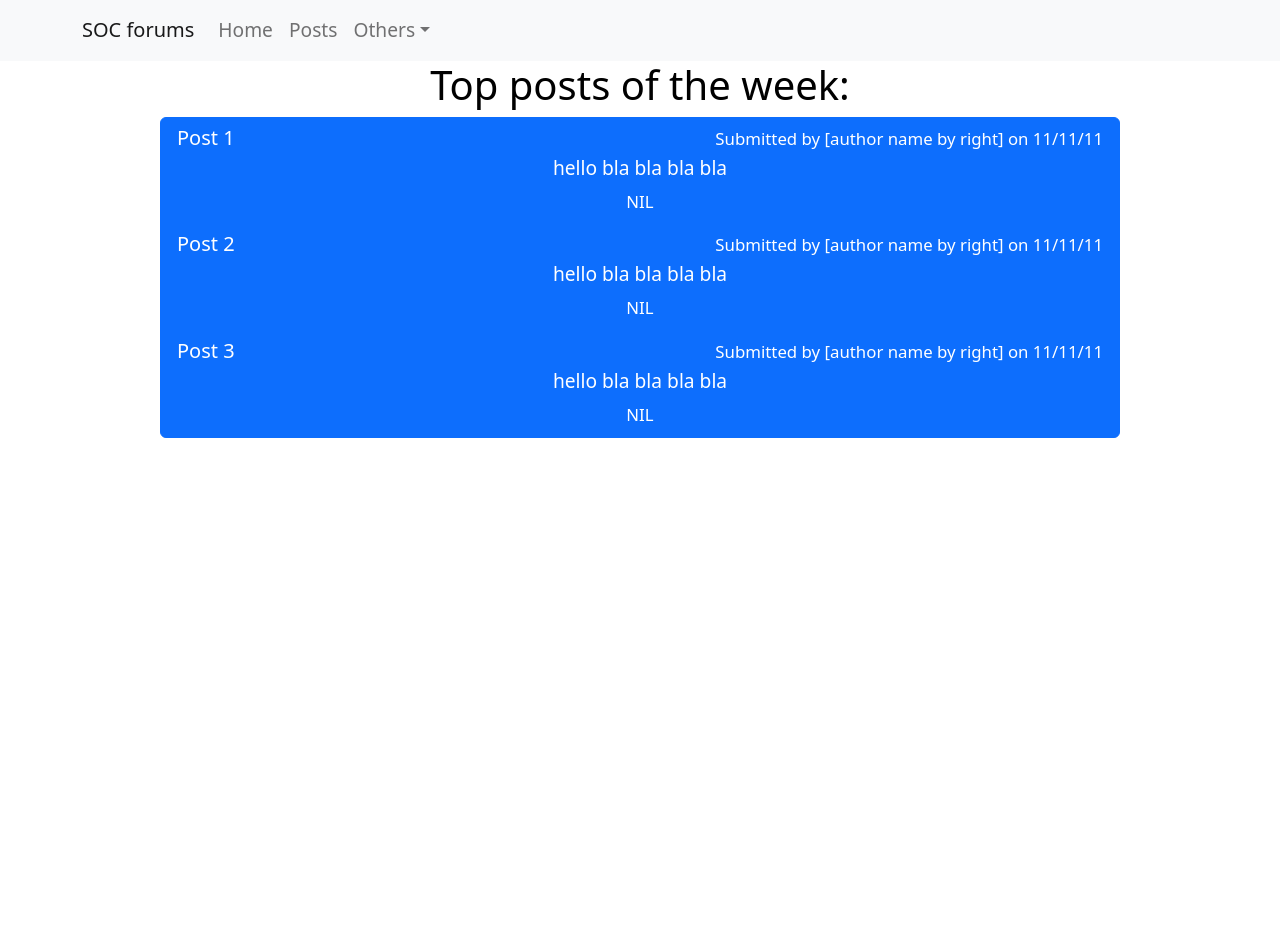
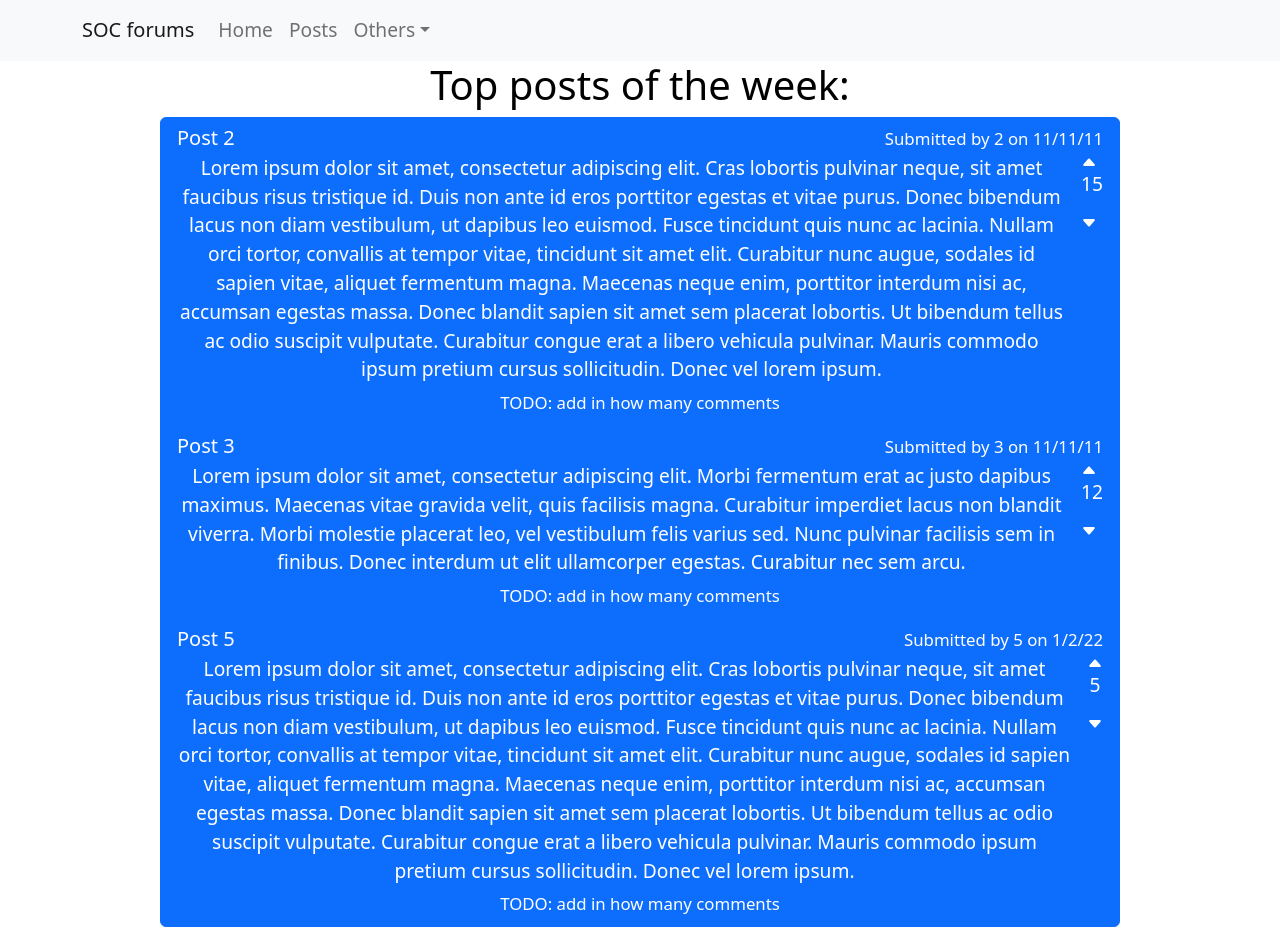
Before and after one commit to tanyunchao/cvwoBackend, a React (Create React App) app: page / in a window 1280 px wide. Before the commit the page ends 800 px from the top, so only its background shows below. Built offline with nearby package versions, Linux system fonts and the light colour scheme; data requests are answered from the project's data file.

Commit message:
added votes and sorted list to homepage

```diff
--- a/data/db.json
+++ b/data/db.json
@@ -2,24 +2,73 @@
     "posts": [
         {
             "id": 1,
+            "authorId": 1,
             "date": "11/11/11",
             "tags": "cs1010, cs1111, cs2222",
             "title": "Post 1",
-            "body": "hello bla bla bla bla"
+            "body": "Lorem ipsum dolor sit amet, consectetur adipiscing elit. Morbi lectus dui, consectetur in maximus vel, eleifend vel ipsum. Praesent gravida bibendum facilisis. Suspendisse facilisis quis est vitae dignissim. Integer eleifend enim vel est porttitor dignissim. In vitae est maximus, pellentesque magna cursus, laoreet dui. Mauris sem odio, interdum ac iaculis a, dignissim eget lorem. Ut malesuada mi suscipit dui ornare, id volutpat mauris sodales. Aliquam eros urna, suscipit eu nibh eu, porta pharetra augue.",
+            "votes": 0
         },
         {
             "id": 2,
+            "authorId": 2,
             "date": "11/11/11",
             "tags": "cs1010",
             "title": "Post 2",
-            "body": "hello bla bla bla bla"
+            "body": "Lorem ipsum dolor sit amet, consectetur adipiscing elit. Cras lobortis pulvinar neque, sit amet faucibus risus tristique id. Duis non ante id eros porttitor egestas et vitae purus. Donec bibendum lacus non diam vestibulum, ut dapibus leo euismod. Fusce tincidunt quis nunc ac lacinia. Nullam orci tortor, convallis at tempor vitae, tincidunt sit amet elit. Curabitur nunc augue, sodales id sapien vitae, aliquet fermentum magna. Maecenas neque enim, porttitor interdum nisi ac, accumsan egestas massa. Donec blandit sapien sit amet sem placerat lobortis. Ut bibendum tellus ac odio suscipit vulputate. Curabitur congue erat a libero vehicula pulvinar. Mauris commodo ipsum pretium cursus sollicitudin. Donec vel lorem ipsum.",
+            "votes": 15
         },
         {
             "id": 3,
+            "authorId": 3,
             "date": "11/11/11",
             "tags": "cs1010,  cs2222",
             "title": "Post 3",
-            "body": "hello bla bla bla bla"
+            "body": "Lorem ipsum dolor sit amet, consectetur adipiscing elit. Morbi fermentum erat ac justo dapibus maximus. Maecenas vitae gravida velit, quis facilisis magna. Curabitur imperdiet lacus non blandit viverra. Morbi molestie placerat leo, vel vestibulum felis varius sed. Nunc pulvinar facilisis sem in finibus. Donec interdum ut elit ullamcorper egestas. Curabitur nec sem arcu.",
+            "votes": 12
+        },
+        {
+            "id": 4,
+            "authorId": 4,
+            "date": "11/12/13",
+            "tags": "cs1010",
+            "title": "Post 4",
+            "body": "Lorem ipsum dolor sit amet, consectetur adipiscing elit. Cras lobortis pulvinar neque, sit amet faucibus risus tristique id. Duis non ante id eros porttitor egestas et vitae purus. Donec bibendum lacus non diam vestibulum, ut dapibus leo euismod. Fusce tincidunt quis nunc ac lacinia. Nullam orci tortor, convallis at tempor vitae, tincidunt sit amet elit. Curabitur nunc augue, sodales id sapien vitae, aliquet fermentum magna. Maecenas neque enim, porttitor interdum nisi ac, accumsan egestas massa. Donec blandit sapien sit amet sem placerat lobortis. Ut bibendum tellus ac odio suscipit vulputate. Curabitur congue erat a libero vehicula pulvinar. Mauris commodo ipsum pretium cursus sollicitudin. Donec vel lorem ipsum.",
+            "votes": -3
+        },
+        {
+            "id": 5,
+            "authorId": 5,
+            "date": "1/2/22",
+            "tags": "cs1010",
+            "title": "Post 5",
+            "body": "Lorem ipsum dolor sit amet, consectetur adipiscing elit. Cras lobortis pulvinar neque, sit amet faucibus risus tristique id. Duis non ante id eros porttitor egestas et vitae purus. Donec bibendum lacus non diam vestibulum, ut dapibus leo euismod. Fusce tincidunt quis nunc ac lacinia. Nullam orci tortor, convallis at tempor vitae, tincidunt sit amet elit. Curabitur nunc augue, sodales id sapien vitae, aliquet fermentum magna. Maecenas neque enim, porttitor interdum nisi ac, accumsan egestas massa. Donec blandit sapien sit amet sem placerat lobortis. Ut bibendum tellus ac odio suscipit vulputate. Curabitur congue erat a libero vehicula pulvinar. Mauris commodo ipsum pretium cursus sollicitudin. Donec vel lorem ipsum.",
+            "votes": 5
         }
+
+    ],
+
+    "users": [
+        {
+            "userId": 1,
+            "username": "john"
+        },
+        {
+            "userId": 2,
+            "username": "gary"
+        },
+        {
+            "userId": 3,
+            "username": "brian"
+        },
+        {
+            "userId": 4,
+            "username": "victor"
+        },
+        {
+            "userId": 5,
+            "username": "jayce"
+        }
+
     ]
 }
--- a/package.json
+++ b/package.json
@@ -7,6 +7,7 @@
     "@testing-library/react": "^13.4.0",
     "@testing-library/user-event": "^13.5.0",
     "bootstrap": "^5.2.3",
+    "bootstrap-icons": "^1.10.2",
     "react": "^18.2.0",
     "react-bootstrap": "^2.7.0",
     "react-dom": "^18.2.0",
--- a/src/TopThree.js
+++ b/src/TopThree.js
@@ -2,23 +2,42 @@
 const TopThree = ({posts}) => {
     posts = Array.from(posts);
 
+    const topN = (arr, n) => {
+        if(n > arr.length){
+           return false;
+        }
+        return arr
+        .slice()
+        .sort((a, b) => {
+           return b.votes - a.votes
+        })
+        .slice(0, n);
+    };
+
+    //filters for top 3 highest posts
+    const filtered = topN(posts, 3);
+
     return (
         <div className="topThreePosts list-group" >
-            {/* stop gap measure for now, replace map with filter for actual filtering of posts */}
-            {posts.map(post => (
-                // <div className="list-group">
-                //     <h1>{post.title}</h1>
-                //     <h2>{post.body}</h2>
-                //     <h3>Submitted by [author name by right] on {post.date}</h3>
-                // </div>
-
-                <a href="/pages:id" className="list-group-item list-group-item-action active topThreePost" aria-current="true">
+            {filtered.map(post => (
+                <a key={post.id} href="/pages:id" className="list-group-item list-group-item-action active topThreePost" aria-current="true">
                     <div className="d-flex w-100 justify-content-between ">
                         <h5 className="mb-1">{post.title}</h5>
-                        <small>Submitted by [author name by right] on {post.date}</small>
+                        <small>Submitted by {post.authorId} on {post.date}</small>
                     </div>
-                    <p className="mb-1">{post.body}</p>
-                    <small>NIL</small>
+                    <div style={{display: "flex"}}>
+                        <p className="mb-1">{post.body}</p>
+                        <div className="votingButtons">
+                            <svg xmlns="http://www.w3.org/2000/svg" width="16" height="16" fill="currentColor" class="bi bi-caret-up-fill" viewBox="0 0 16 16">
+                                <path d="m7.247 4.86-4.796 5.481c-.566.647-.106 1.659.753 1.659h9.592a1 1 0 0 0 .753-1.659l-4.796-5.48a1 1 0 0 0-1.506 0z"/>
+                            </svg>
+                            <p className="votebox">{post.votes}</p>
+                            <svg xmlns="http://www.w3.org/2000/svg" width="16" height="16" fill="currentColor" class="bi bi-caret-down-fill" viewBox="0 0 16 16">
+                                <path d="M7.247 11.14 2.451 5.658C1.885 5.013 2.345 4 3.204 4h9.592a1 1 0 0 1 .753 1.659l-4.796 5.48a1 1 0 0 1-1.506 0z"/>
+                            </svg>
+                        </div>
+                    </div>
+                    <small>TODO: add in how many comments</small>
                 </a>
             ))}
 
--- a/src/index.css
+++ b/src/index.css
@@ -27,3 +27,9 @@ code {
 .topThreePost{
   max-width: 75%;
 }
+
+.votingButtons{
+  display: flex;
+  flex-direction: column;
+  margin-left: 15px;
+}
```
Also changed, not shown: 1 other file (tests, documents, lock files or other folders).
